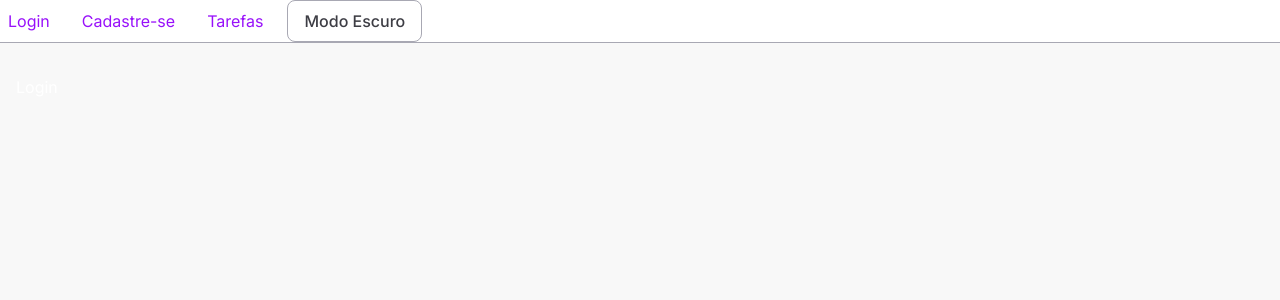
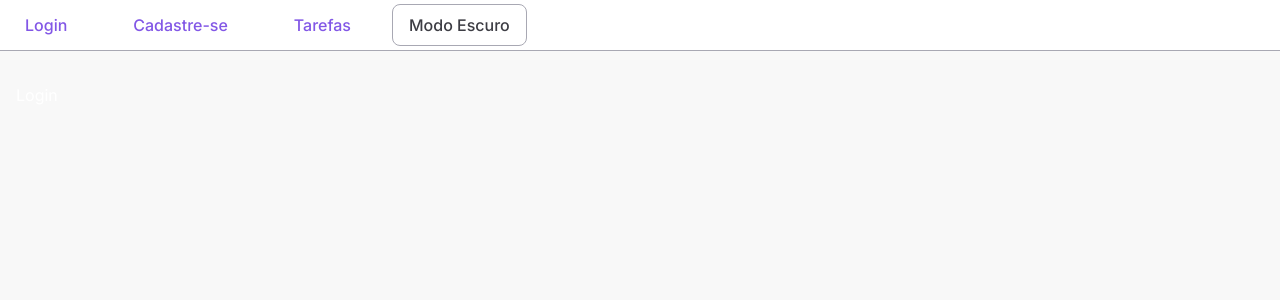
Before and after one commit to lucas-bardeli/vue-tasks, a Vue app: page /login in a window 1280 px wide. Shown: the top 300 px of the page. Built offline with nearby package versions, Linux system fonts and the light colour scheme.

Commit message:
Finalizando modo Dark e estilização

```diff
--- a/src/components/MenuItem.vue
+++ b/src/components/MenuItem.vue
@@ -12,7 +12,13 @@ const props = defineProps({
 </script>
 
 <template>
-  <router-link class="text-purple-600 p-2 hover:underline" :to="redirectTo">{{
-    title
-  }}</router-link>
+  <router-link
+    :class="[
+      'px-6 py-3 text-rocket-purple-500 dark:text-rocket-purple-400 font-medium rounded-lg',
+      'border border-transparent transition-all duration-200 hover:bg-rocket-purple-500 dark:hover:bg-rocket-purple-600',
+      'hover:text-white hover:no-underline hover:border-rocket-purple-500 dark:hover:border-rocket-purple-400',
+    ]"
+    :to="redirectTo"
+    >{{ title }}</router-link
+  >
 </template>
--- a/src/components/NavBar.vue
+++ b/src/components/NavBar.vue
@@ -15,7 +15,11 @@ const { isDark, toggleTheme } = useTheme();
       <MenuItem title="Tarefas" redirectTo="/tasks" />
       <button
         @click="toggleTheme"
-        class="px-4 py-2 rounded-lg text-rocket-gray-600 dark:text-rocket-gray-300 bg-transparent border border-rocket-gray-200 dark:border-rocket-gray-800 cursor-pointer transition-all duration-200 font-medium hover:bg-rocket-gray-50 dark:hover:bg-rocket-gray-800 hover:text-rocket-purple-500 dark:hover:text-rocket-purple-400"
+        :class="[
+          'px-4 py-2 rounded-lg text-rocket-gray-600 dark:text-rocket-gray-300 bg-transparent border border-rocket-gray-200',
+          'dark:border-rocket-gray-800 cursor-pointer transition-all duration-200 font-medium',
+          'hover:bg-rocket-gray-50 dark:hover:bg-rocket-gray-800 hover:text-rocket-purple-500 dark:hover:text-rocket-purple-400',
+        ]"
       >
         {{ isDark ? "Modo Claro" : "Modo Escuro" }}
       </button>
```
